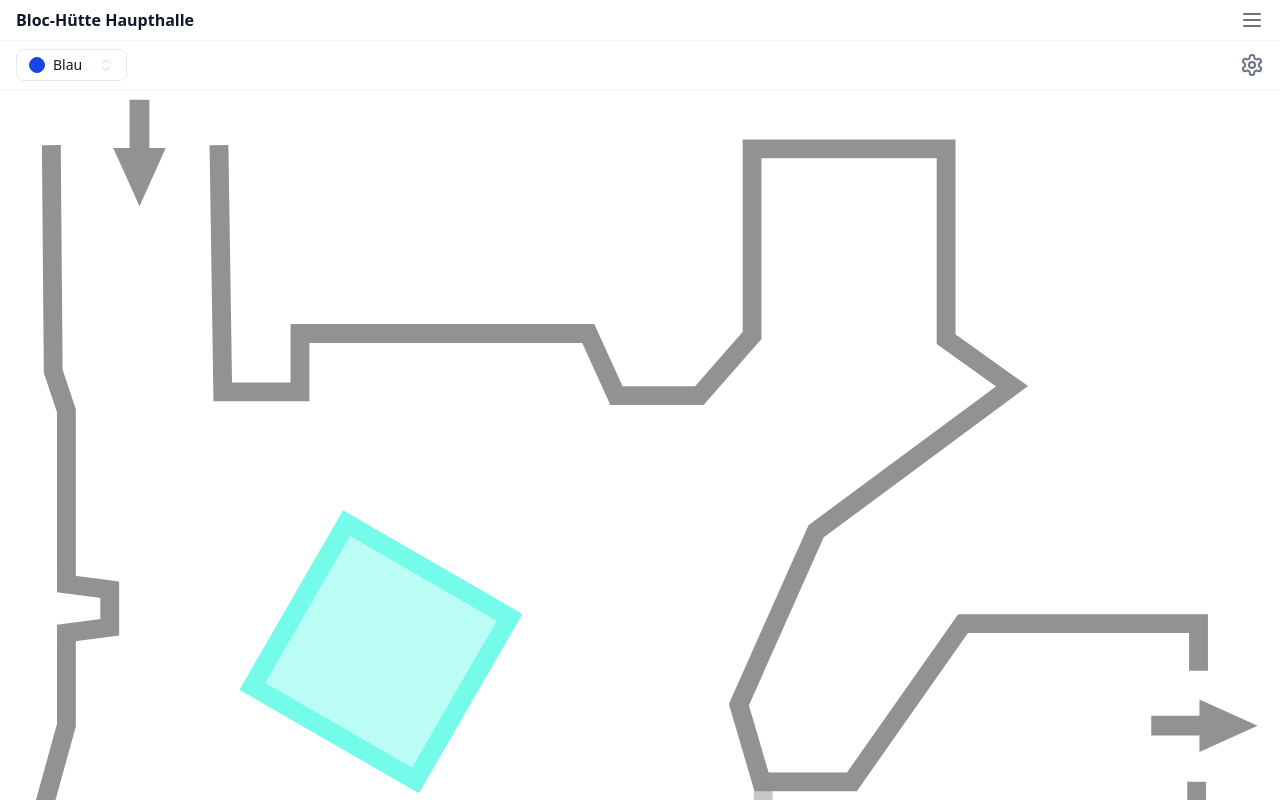
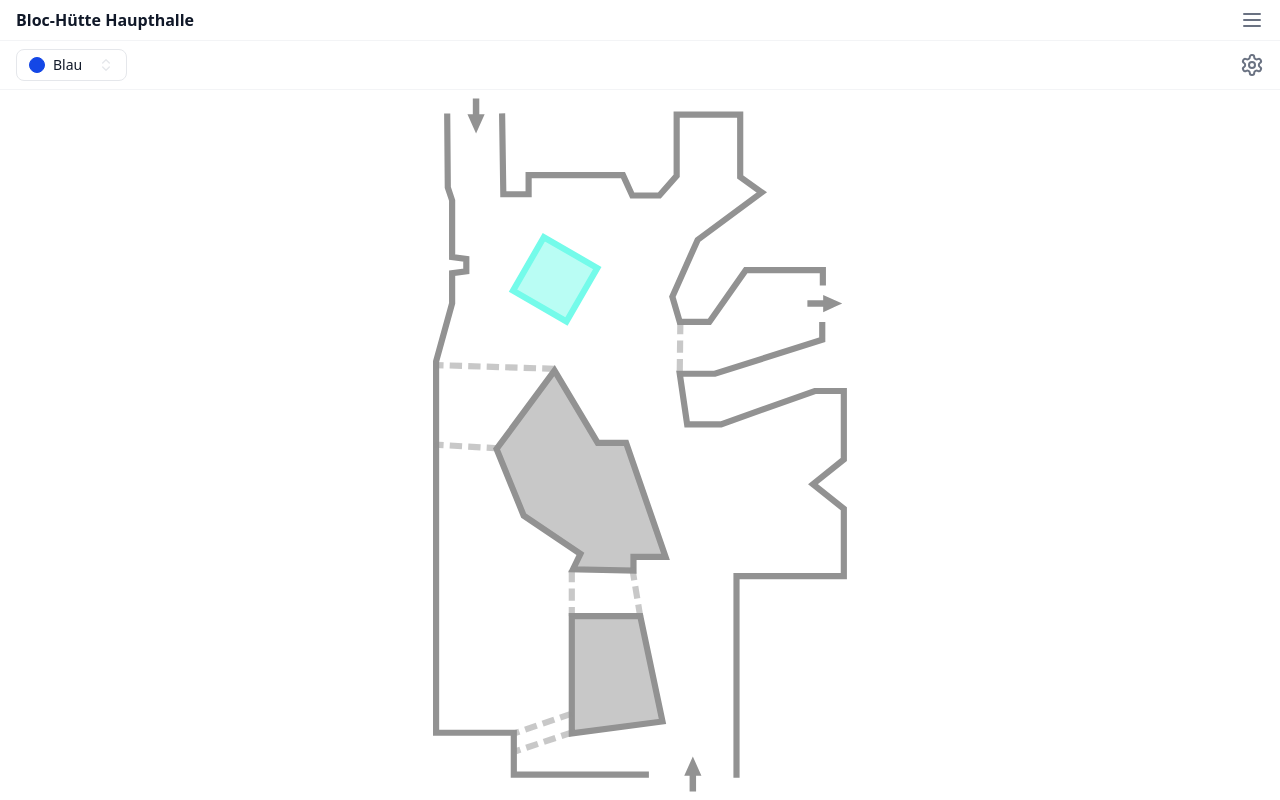
Before and after one commit to steschwa/tickboard, a React (Vite) app: page / in a window 1280 px wide. Shown: the top 800 px of the page. Built offline with nearby package versions, Linux system fonts and the light colour scheme.

Commit message:
feat: render selected halle

```diff
--- a/src/App.tsx
+++ b/src/App.tsx
@@ -1,6 +1,10 @@
-import { Haupthalle } from "./components/hallen/bloc-huette/Haupthalle"
+import { useAtomValue } from "jotai"
+import { BlocHuetteAussenbereich } from "./components/hallen/bloc-huette/BlocHuetteAussenbereich"
+import { BlocHuetteHaupthalle } from "./components/hallen/bloc-huette/BlocHuetteHaupthalle"
+import { BlocHuetteNeueHalle } from "./components/hallen/bloc-huette/BlocHuetteNeueHalle"
 import { Header } from "./components/header/Header"
 import { Toolbar } from "./components/toolbar/Toolbar"
+import { halleAtom } from "./stores/halle"
 
 export function App() {
     return (
@@ -8,9 +12,22 @@ export function App() {
             <Header />
             <Toolbar />
 
-            <div className="flex-1 p-2 flex justify-center items-center">
-                <Haupthalle />
+            <div className="flex-1 p-2 flex justify-center items-center overflow-hidden">
+                <RenderedHalle />
             </div>
         </div>
     )
 }
+
+function RenderedHalle() {
+    const halle = useAtomValue(halleAtom)
+
+    switch (halle) {
+        case "BLOC_HUETTE_HAUPTHALLE":
+            return <BlocHuetteHaupthalle className="max-w-full max-h-full" />
+        case "BLOC_HUETTE_AUSSENBEREICH":
+            return <BlocHuetteAussenbereich className="max-w-full max-h-full" />
+        case "BLOC_HUETTE_NEUEHALLE":
+            return <BlocHuetteNeueHalle className="max-w-full max-h-full" />
+    }
+}
--- a/src/components/hallen/bloc-huette/Aussenhalle.tsx
+++ b/src/components/hallen/bloc-huette/BlocHuetteAussenbereich.tsx
@@ -1,4 +1,6 @@
-export function Aussenhalle(props: React.ComponentPropsWithoutRef<"svg">) {
+export function BlocHuetteAussenbereich(
+    props: React.ComponentPropsWithoutRef<"svg">,
+) {
     return (
         <svg
             {...props}
--- a/src/components/hallen/bloc-huette/Haupthalle.tsx
+++ b/src/components/hallen/bloc-huette/BlocHuetteHaupthalle.tsx
@@ -1,4 +1,4 @@
-export function Haupthalle(props: React.ComponentPropsWithoutRef<"svg">) {
+export function BlocHuetteHaupthalle(props: React.ComponentPropsWithoutRef<"svg">) {
     return (
         <svg
             {...props}
--- a/src/components/hallen/bloc-huette/NeueHalle.tsx
+++ b/src/components/hallen/bloc-huette/BlocHuetteNeueHalle.tsx
@@ -1,4 +1,6 @@
-export function NeueHalle(props: React.ComponentPropsWithoutRef<"svg">) {
+export function BlocHuetteNeueHalle(
+    props: React.ComponentPropsWithoutRef<"svg">,
+) {
     return (
         <svg
             {...props}
```
